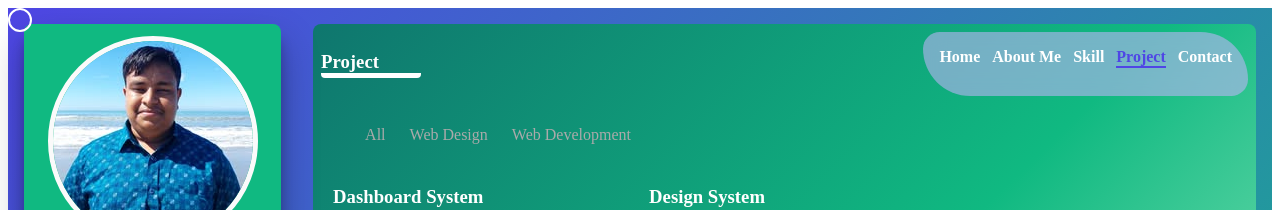
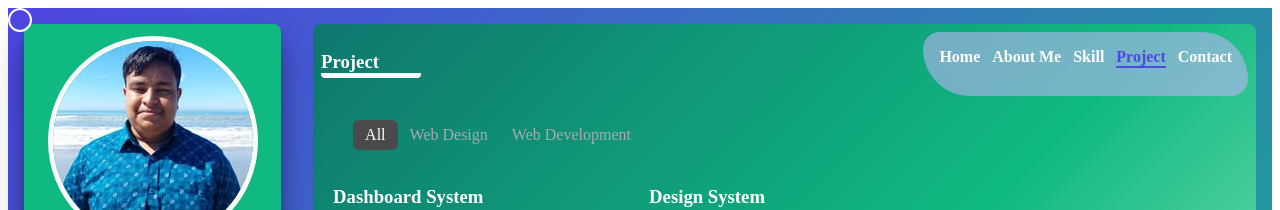
Before and after one commit to shahariar270/portfolio-template, a React (Vite) app in the folder client/: page /project in a window 1280 px wide. Shown: the top 210 px of the page. Built offline with nearby package versions, Linux system fonts and the light colour scheme; a web font is replaced by a local one.

Commit message:
project tab default tab implement

```diff
--- a/client/src/Pages/Project/index.jsx
+++ b/client/src/Pages/Project/index.jsx
@@ -2,7 +2,7 @@ import React, { useState, useEffect } from "react";
 import { menuArray, projectArray } from "./helper";
 
 export const Project = () => {
-  const [selectedTab, setSelectedTab] = useState("");
+  const [selectedTab, setSelectedTab] = useState("all");
 
   useEffect(() => {
     const params = new URLSearchParams(window.location.search);
```
